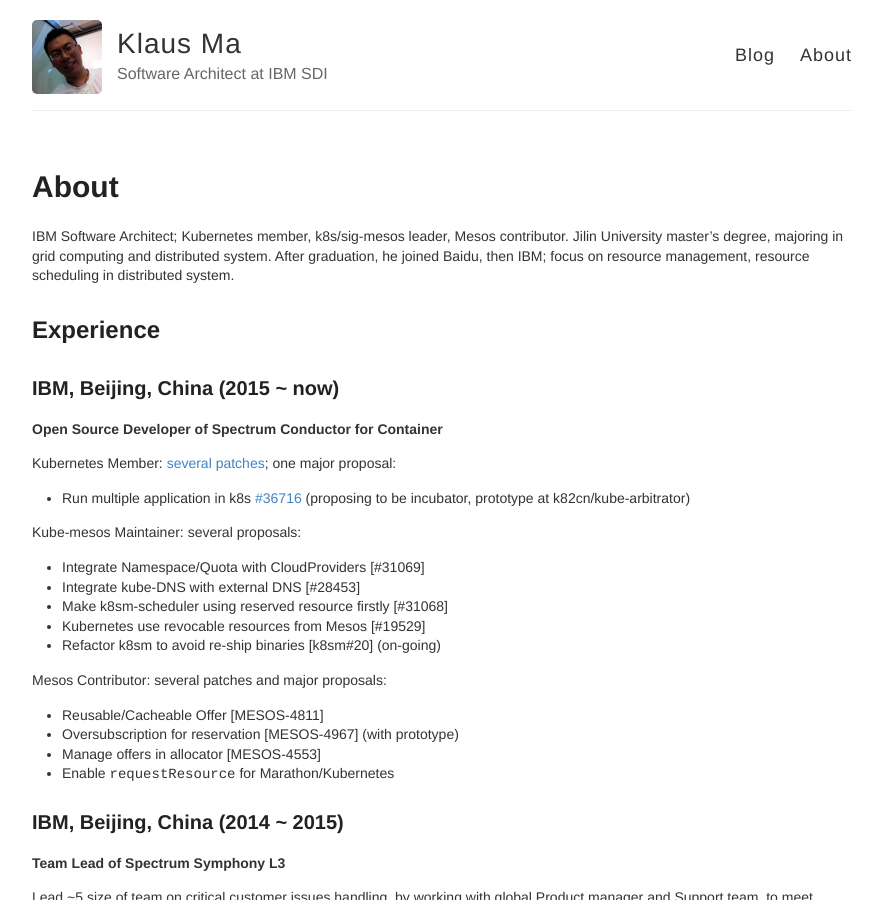
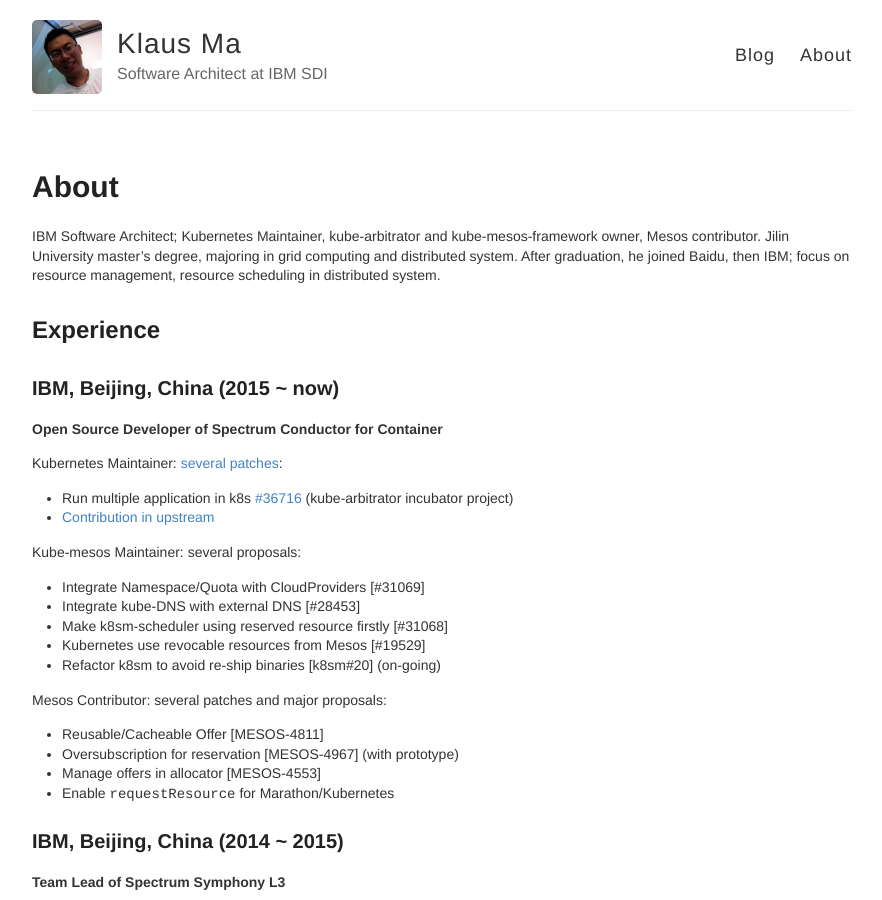
Before and after one commit to k82cn/k82cn.github.io, a Jekyll site: the page built from about.md, in a window 1280 px wide and 900 px high. Shown: the whole window, without its empty margins (198-1080 px from the left). Built offline with Jekyll 4.4.1, drawn with Linux system fonts in a browser that asks for light colours.

Commit message:
Updated intro.

```diff
--- a/about.md
+++ b/about.md
@@ -4,7 +4,7 @@
 permalink: /about/
 ---
 
-IBM Software Architect; Kubernetes member, k8s/sig-mesos leader, Mesos contributor. Jilin University master's degree, majoring in grid computing and distributed system. After graduation, he joined Baidu, then IBM; focus on resource management, resource scheduling in distributed system.
+IBM Software Architect; Kubernetes Maintainer, kube-arbitrator and kube-mesos-framework owner, Mesos contributor. Jilin University master's degree, majoring in grid computing and distributed system. After graduation, he joined Baidu, then IBM; focus on resource management, resource scheduling in distributed system.
 
 ## Experience
 
@@ -12,9 +12,10 @@
 
 __Open Source Developer of Spectrum Conductor for Container__
 
-Kubernetes Member: [several patches](http://t.cn/RMF2x2B); one major proposal:
+Kubernetes Maintainer: [several patches](http://t.cn/RMF2x2B):
 
-* Run multiple application in k8s [#36716](https://github.com/kubernetes/kubernetes/issues/36716) (proposing to be incubator, prototype at k82cn/kube-arbitrator)
+* Run multiple application in k8s [#36716](https://github.com/kubernetes/kubernetes/issues/36716) (kube-arbitrator incubator project)
+* [Contribution in upstream](https://groups.google.com/forum/#!topic/kubernetes-membership/EkxXeeLuV_w)
 
 Kube-mesos Maintainer: several proposals:
 
```
